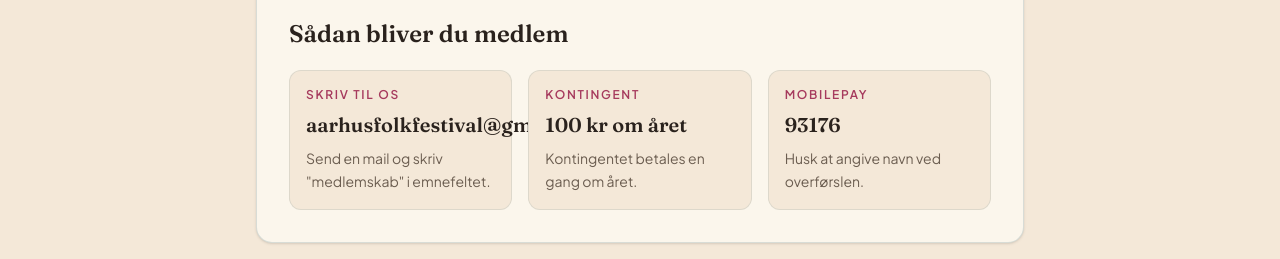
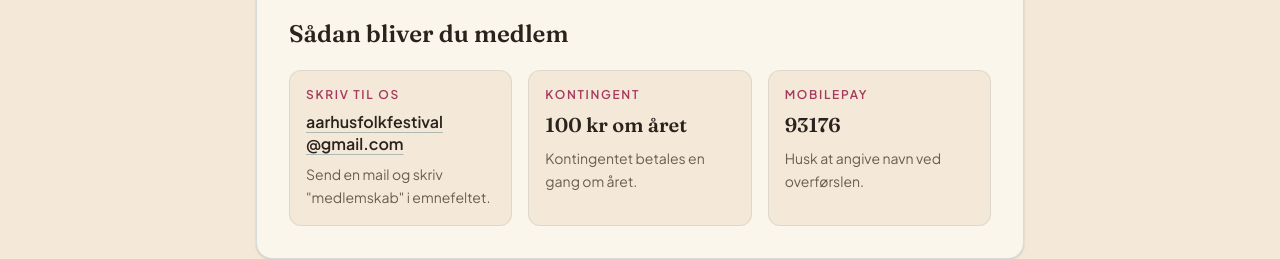
Before and after one commit to KasperKrog92/aarhus-folk-festival, a Next.js app: page /foreningen in a window 1280 px wide. Shown: the part 562-821 px from the top of the page. Built offline with nearby package versions, Linux system fonts and the light colour scheme; no server answers.

Commit message:
Mail visual fix on foreningen

```diff
--- a/src/app/foreningen/page.tsx
+++ b/src/app/foreningen/page.tsx
@@ -43,7 +43,15 @@ export default async function AssociationPage() {
               {associationPage.detailsHeading[locale]}
             </h2>
             <ul className="mt-5 grid gap-4 sm:grid-cols-3">
-              {associationPage.details.map((item) => (
+              {associationPage.details.map((item) => {
+                const value =
+                  typeof item.value === "string" ? item.value : item.value[locale];
+                const isEmail = item.id === "email" && value.includes("@");
+                const [emailName, emailDomain] = isEmail
+                  ? value.split("@")
+                  : ["", ""];
+
+                return (
                   <li
                     key={item.id}
                     className="rounded-xl border border-petroleum/10 bg-cream p-4"
@@ -51,16 +59,25 @@ export default async function AssociationPage() {
                     <p className="text-xs font-semibold uppercase tracking-[0.14em] text-pink-600">
                       {item.label[locale]}
                     </p>
+                    {isEmail ? (
+                      <a
+                        href={associationPage.contactHref}
+                        className="mt-2 block font-sans text-base font-semibold leading-snug text-ink underline decoration-petroleum/30 underline-offset-4 transition-colors hover:text-rust hover:decoration-rust sm:text-sm md:text-base"
+                      >
+                        {emailName}
+                        <wbr />@{emailDomain}
+                      </a>
+                    ) : (
                       <p className="mt-2 font-display text-xl font-semibold text-ink">
-                    {typeof item.value === "string"
-                      ? item.value
-                      : item.value[locale]}
+                        {value}
                       </p>
+                    )}
                     <p className="mt-2 text-sm leading-relaxed text-ink-soft">
                       {item.description[locale]}
                     </p>
                   </li>
-              ))}
+                );
+              })}
             </ul>
           </div>
 
```
Lines whose indentation alone changed are shown as unchanged.
